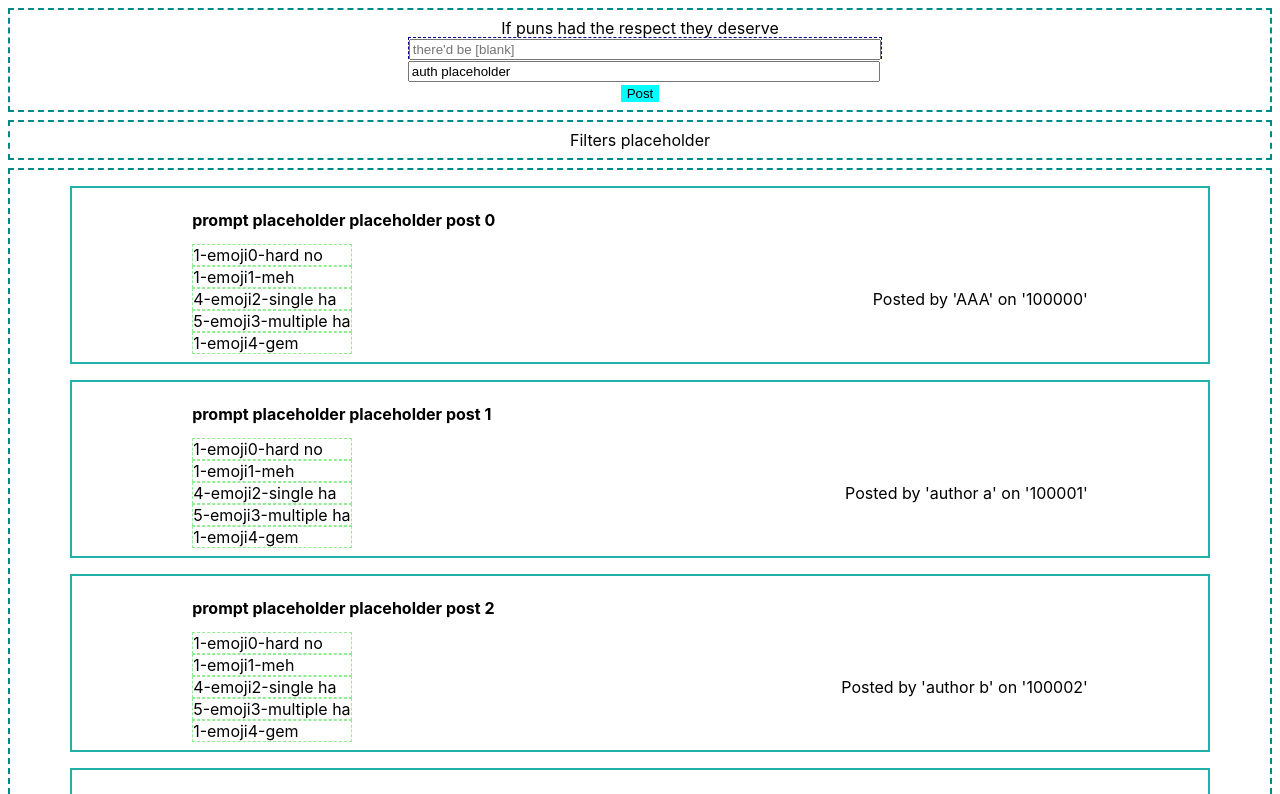
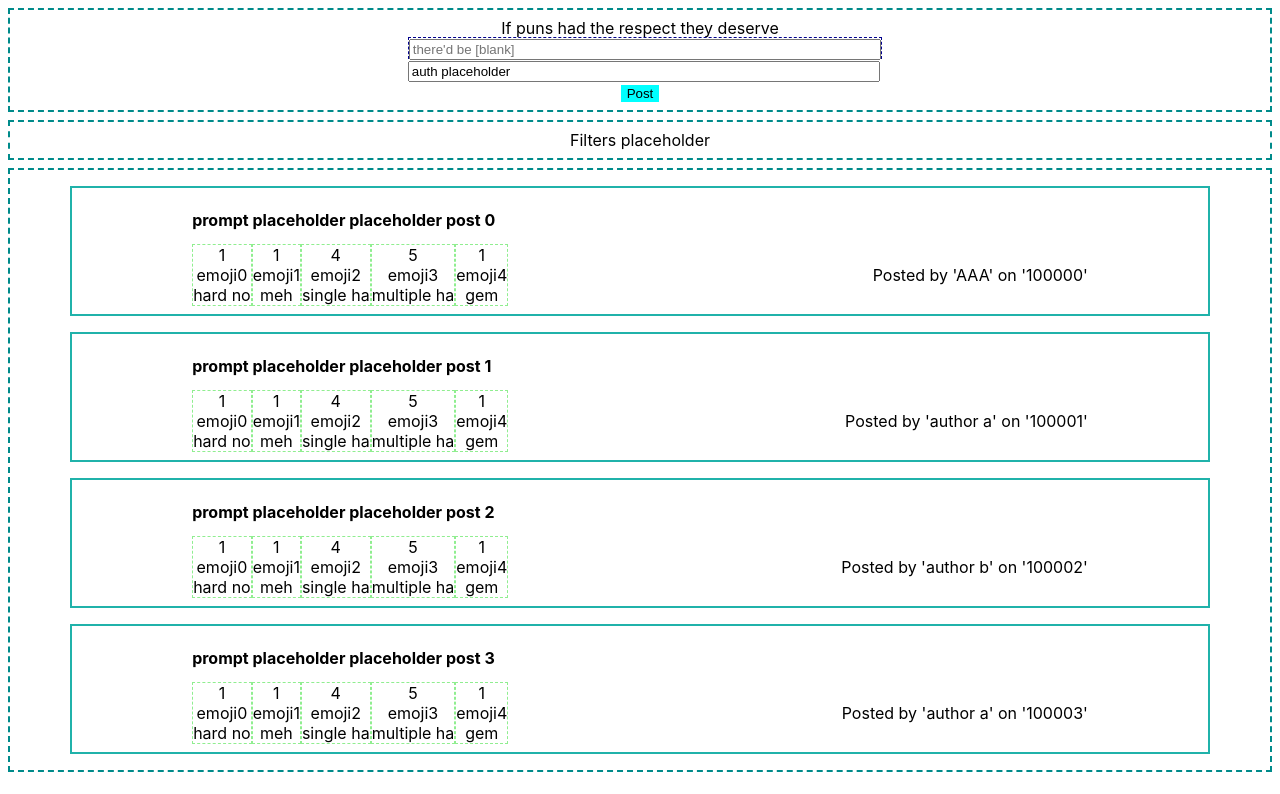
Before and after one commit to mradamt/punter, a React (Create React App) app: page / in a window 1280 px wide. Shown: the top 794 px of the page. Built offline with nearby package versions, Linux system fonts and the light colour scheme.

Commit message:
basic alignment of post's css

```diff
--- a/src/components/Reaction.jsx
+++ b/src/components/Reaction.jsx
@@ -4,8 +4,8 @@ import './sass-styles/Reaction.scss';
 export default function Reaction (props) {
   return (
     <div className='reaction'>
-      <div>{props.count}-</div>
-      <div>{props.icon}-</div>
+      <div>{props.count}</div>
+      <div>{props.icon}</div>
       <div>{props.label}</div>
     </div>
   )
--- a/src/components/sass-styles/Post.scss
+++ b/src/components/sass-styles/Post.scss
@@ -22,7 +22,7 @@
     // border: 1px dashed darkblue;
     width: 80%;
     .reactions {
-      display: inline;
+      display: flex;
     }
     .author {
       // border: 1px solid lightcoral;
--- a/src/components/sass-styles/Reaction.scss
+++ b/src/components/sass-styles/Reaction.scss
@@ -1,6 +1,3 @@
 .reaction {
   border: 1px dashed lightgreen;
-  display: flex;
-  flex-wrap: wrap;
-  // width: 3em;
 }
```
